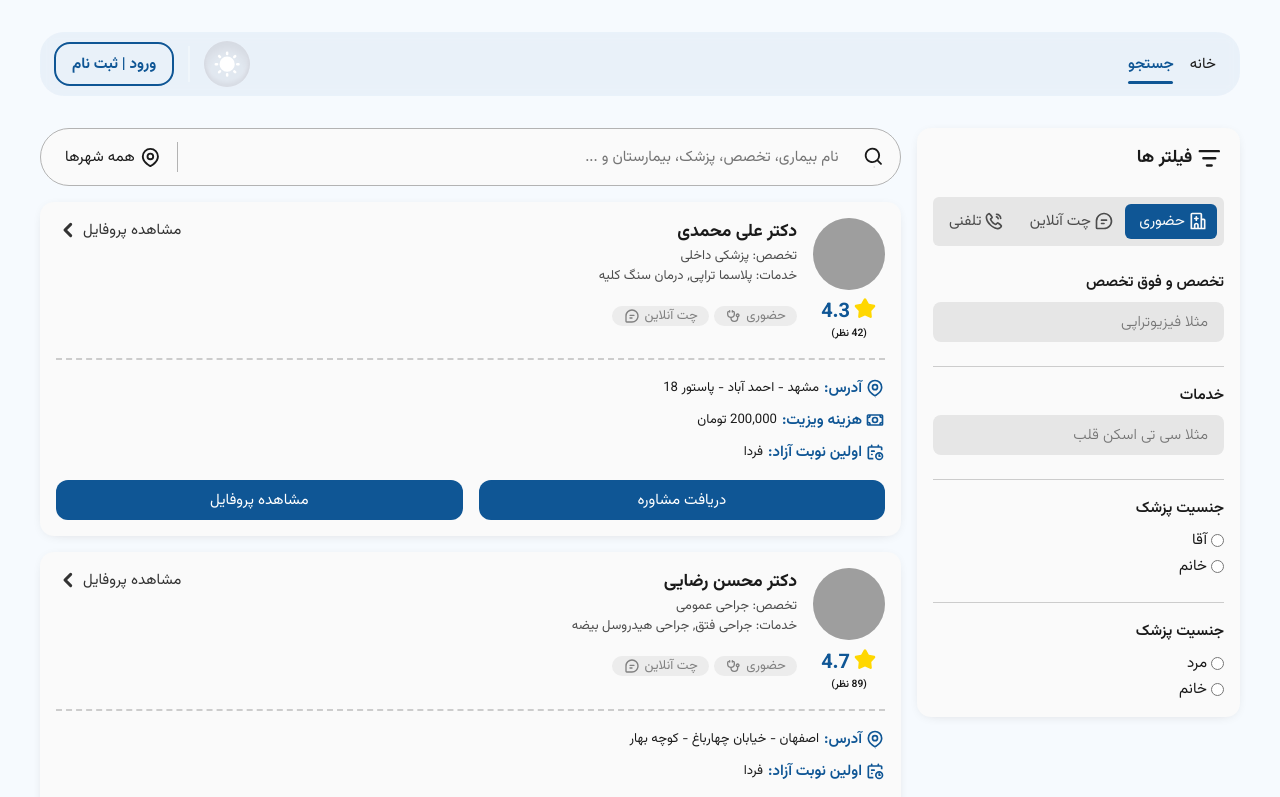
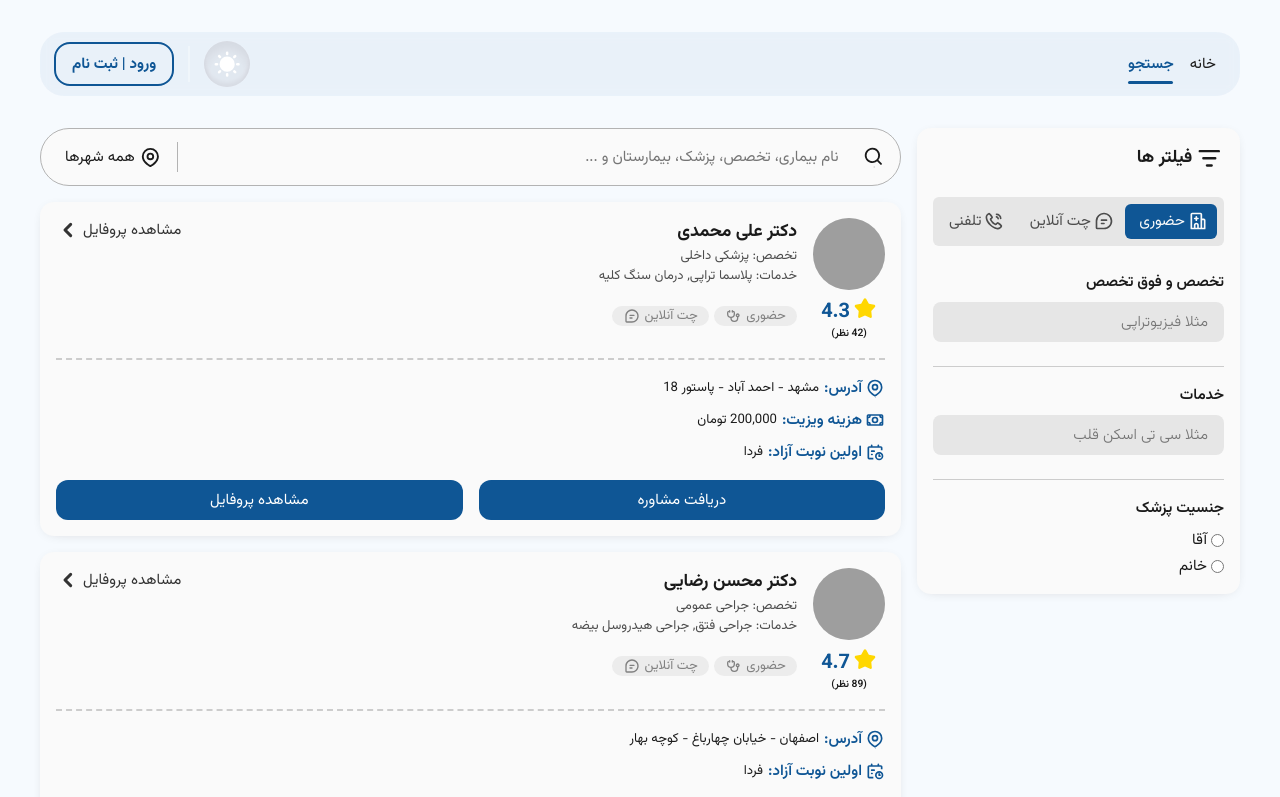
Before and after one commit to KouroshSalmanzadeh/Doctoreto, a Next.js app: page /search in a window 1280 px wide. Shown: the top 797 px of the page. Built offline with nearby package versions, Linux system fonts and the light colour scheme; grey boxes are pictures that could not be loaded.

Commit message:
chore: [REMOVE] additional gender filter from page.tsx of search page

```diff
--- a/src/app/search/page.tsx
+++ b/src/app/search/page.tsx
@@ -70,16 +70,6 @@ export default function page({ searchParams }: SearchPageProps): ReactElement {
                 ]}
               />
             </div>
-            <div className={`${styles.card} ${styles["radio-buttons"]}`}>
-              <span className="">جنسیت پزشک</span>
-              <RadioButtonComponent
-                name="gender"
-                inputs={[
-                  { id: "male", value: "مرد" },
-                  { id: "female", value: "خانم" },
-                ]}
-              />
-            </div>
           </div>
         </div>
         <div className={styles["left-box"]}>
```
